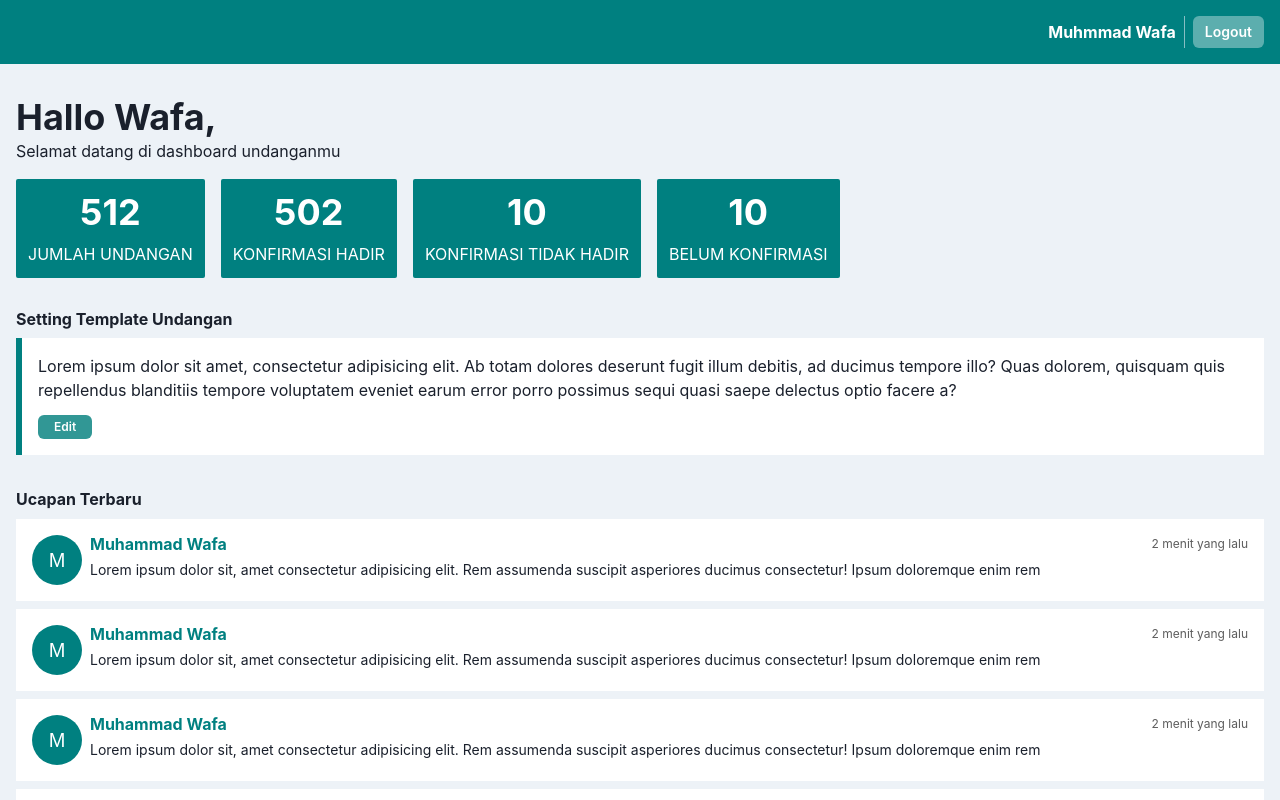
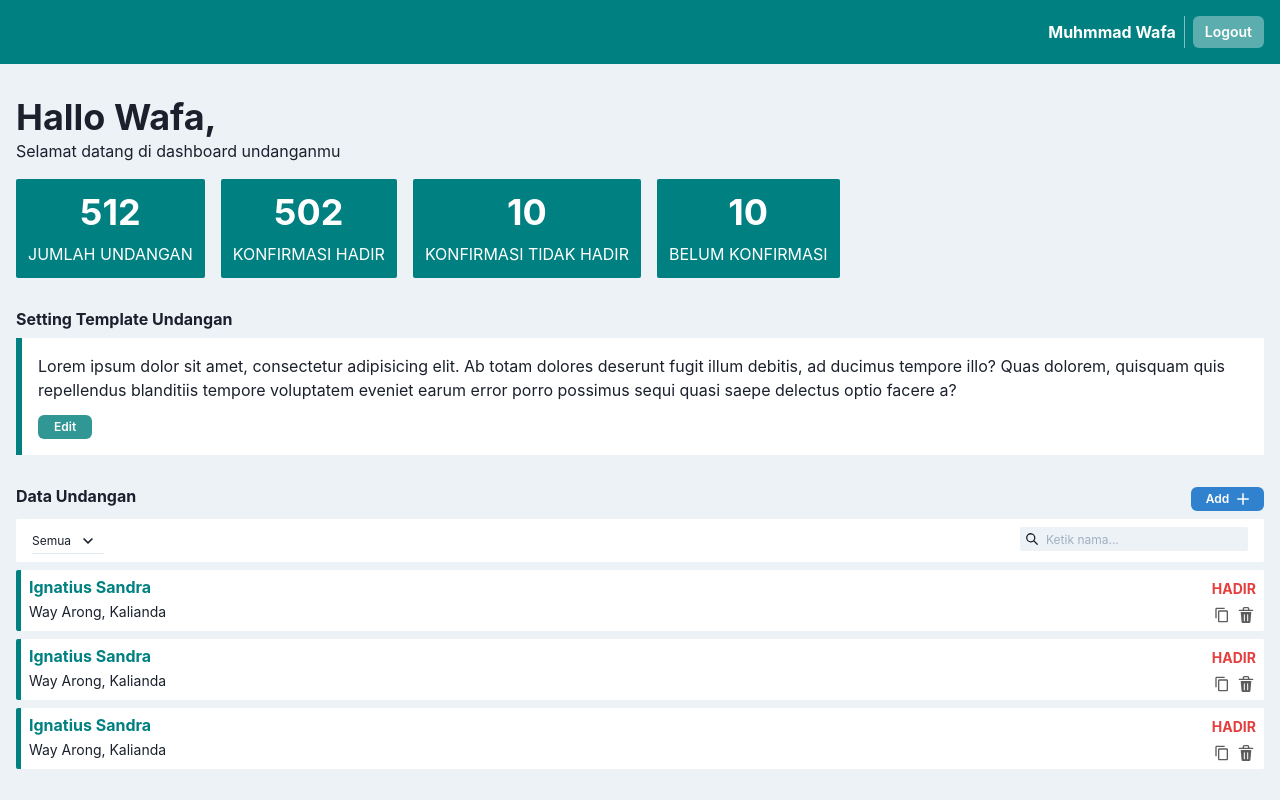
Before and after one commit to astarica/astarica, a Next.js app: page /dashboard in a window 1280 px wide. Shown: the top 800 px of the page. Built offline with nearby package versions, Linux system fonts and the light colour scheme.

Commit message:
invitation table

```diff
--- /dev/null
+++ b/src/components/Invitation.tsx
@@ -0,0 +1,77 @@
+import { AddIcon, CopyIcon, DeleteIcon, SearchIcon } from "@chakra-ui/icons"
+import { Box, Flex, HStack, Heading, VStack } from "@chakra-ui/layout"
+import { Input, InputGroup, InputLeftElement } from "@chakra-ui/input"
+
+import { Button } from "@chakra-ui/button"
+import { Select } from "@chakra-ui/select"
+
+export const Invitation = () => (
+  <VStack w="full" p={4}>
+    <Flex justifyContent="space-between" w="full">
+      <Heading w="full" size="sm">
+        Data Undangan
+      </Heading>
+      <Button size="xs" px={4} colorScheme="blue" rightIcon={<AddIcon />}>
+        Add
+      </Button>
+    </Flex>
+    <Flex
+      w="full"
+      py={2}
+      px={4}
+      borderRadius="sm"
+      bgColor="white"
+      justify="space-between"
+    >
+      <Box>
+        <Select size="xs" variant="flushed">
+          <option>Semua</option>
+        </Select>
+      </Box>
+      <Box>
+        <InputGroup size="xs">
+          <InputLeftElement pointerEvents="none" children={<SearchIcon />} />
+          <Input variant="filled" placeholder="Ketik nama..." />
+        </InputGroup>
+      </Box>
+    </Flex>
+    <VStack w="full">
+      <InvitationItem />
+      <InvitationItem />
+      <InvitationItem />
+    </VStack>
+  </VStack>
+)
+
+const InvitationItem = () => (
+  <HStack
+    w="full"
+    p={2}
+    bgColor="white"
+    borderRadius="sm"
+    borderLeftWidth={5}
+    borderColor="teal"
+    justify="space-between"
+  >
+    <VStack alignItems="flex-start" spacing={1}>
+      <Heading size="sm" color="teal">
+        Ignatius Sandra
+      </Heading>
+      <Box fontSize="sm">Way Arong, Kalianda</Box>
+    </VStack>
+    <VStack>
+      <Box
+        textTransform="uppercase"
+        color="red.500"
+        fontSize="sm"
+        fontWeight="bold"
+      >
+        Hadir
+      </Box>
+      <HStack color="blackAlpha.700">
+        <CopyIcon />
+        <DeleteIcon />
+      </HStack>
+    </VStack>
+  </HStack>
+)
--- a/src/pages/dashboard.tsx
+++ b/src/pages/dashboard.tsx
@@ -1,6 +1,7 @@
 import { Comment } from "../components/Comment"
 import { Container } from "../components/Container"
 import { Hero } from "../components/Hero"
+import { Invitation } from "../components/Invitation"
 import { Navbar } from "../components/Navbar"
 import { Stat } from "../components/Stat"
 import { Template } from "../components/Template"
@@ -12,6 +13,7 @@ const Dashboard = () => {
       <Hero />
       <Stat />
       <Template />
+      <Invitation />
       <Comment />
     </Container>
   )
```
